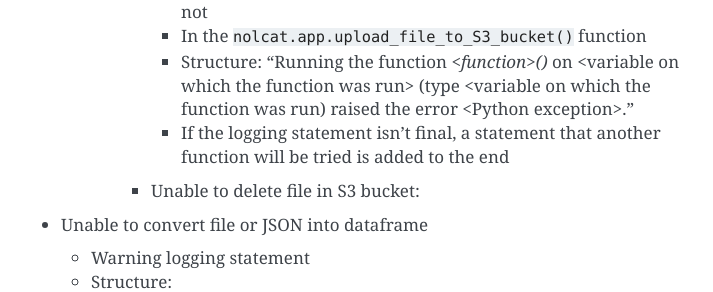
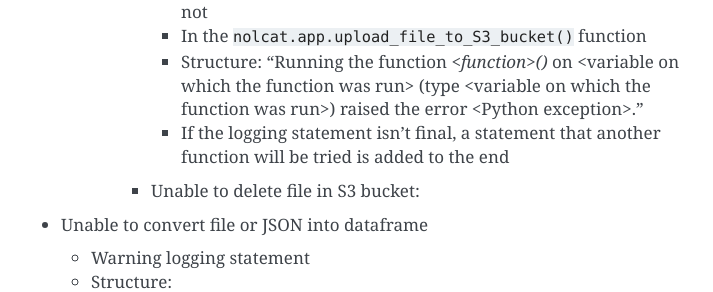
Before and after one commit to ereiskind/nolcat, a Sphinx documentation site: the page built from docs/source/code_style_guide.rst, in a window 1280 px wide and 900 px high, scrolled down 3027 px. Shown: the part 210-502 px from the top of the window, without its empty margins (389-1102 px from the left). Built offline with Sphinx 7.4.7, drawn with Linux system fonts in a browser that asks for light colours; some of the changed lines change nothing that is shown.

Commit message:
Correct typo

```diff
--- a/docs/source/code_style_guide.rst
+++ b/docs/source/code_style_guide.rst
@@ -126,7 +126,7 @@ General Errors and In-Test Issues
 
         * Error logging statement if final; warning logging statement if not
         * In the ``nolcat.app.upload_file_to_S3_bucket()`` function
-        * Structure: "Running the function `<function>()` on <variable on which the function was run> (type <variable on which the function was run) raised the error <Python exception>."
+        * Structure: "Running the function `<function>()` on <variable on which the function was run> (type <variable on which the function was run>) raised the error <Python exception>."
         * If the logging statement isn't final, a statement that another function will be tried is added to the end
 
       * Unable to delete file in S3 bucket:
```
